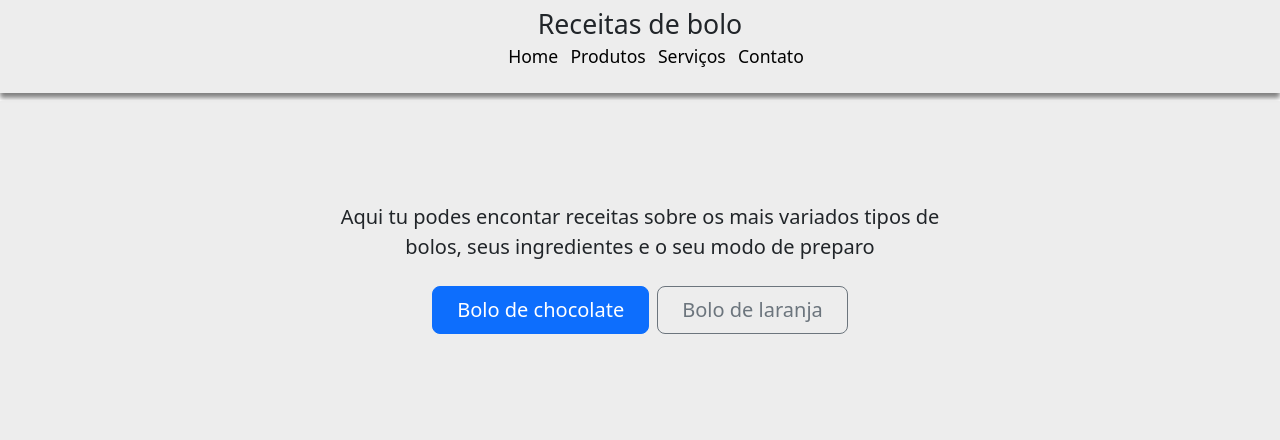
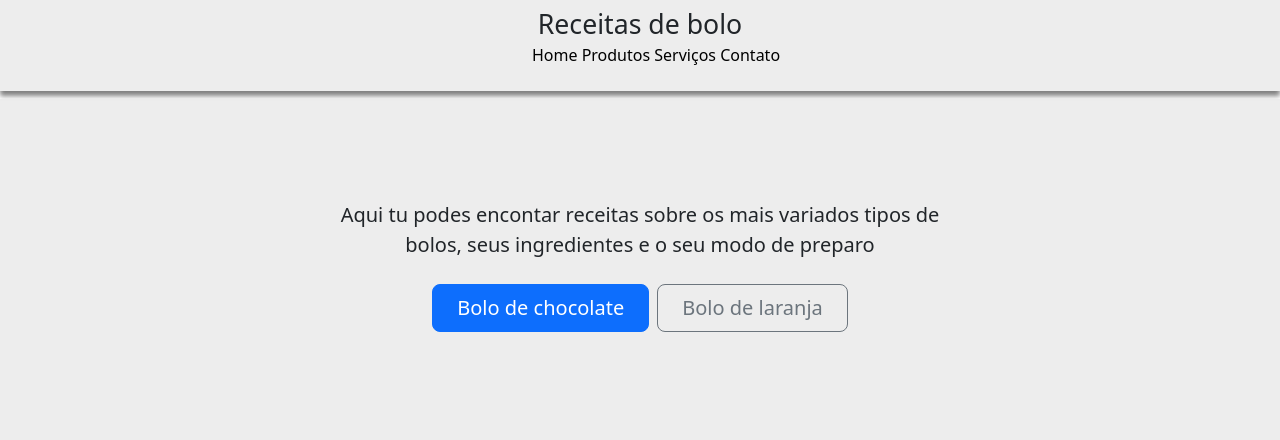
Before and after one commit to jaowunsche/cake-recipes, a plain HTML site: page index.html in a window 1280 px wide. Shown: the top 440 px of the page. Drawn offline with nearby package versions, Linux system fonts and the light colour scheme.

Commit message:
Update style.css

```diff
--- a/style.css
+++ b/style.css
@@ -74,8 +74,6 @@ h2:hover
 .menu li, a:hover
 {
   color: red;
-  font-size: 110%;
-  padding: 4px;
 }
 .deku
 {
```
